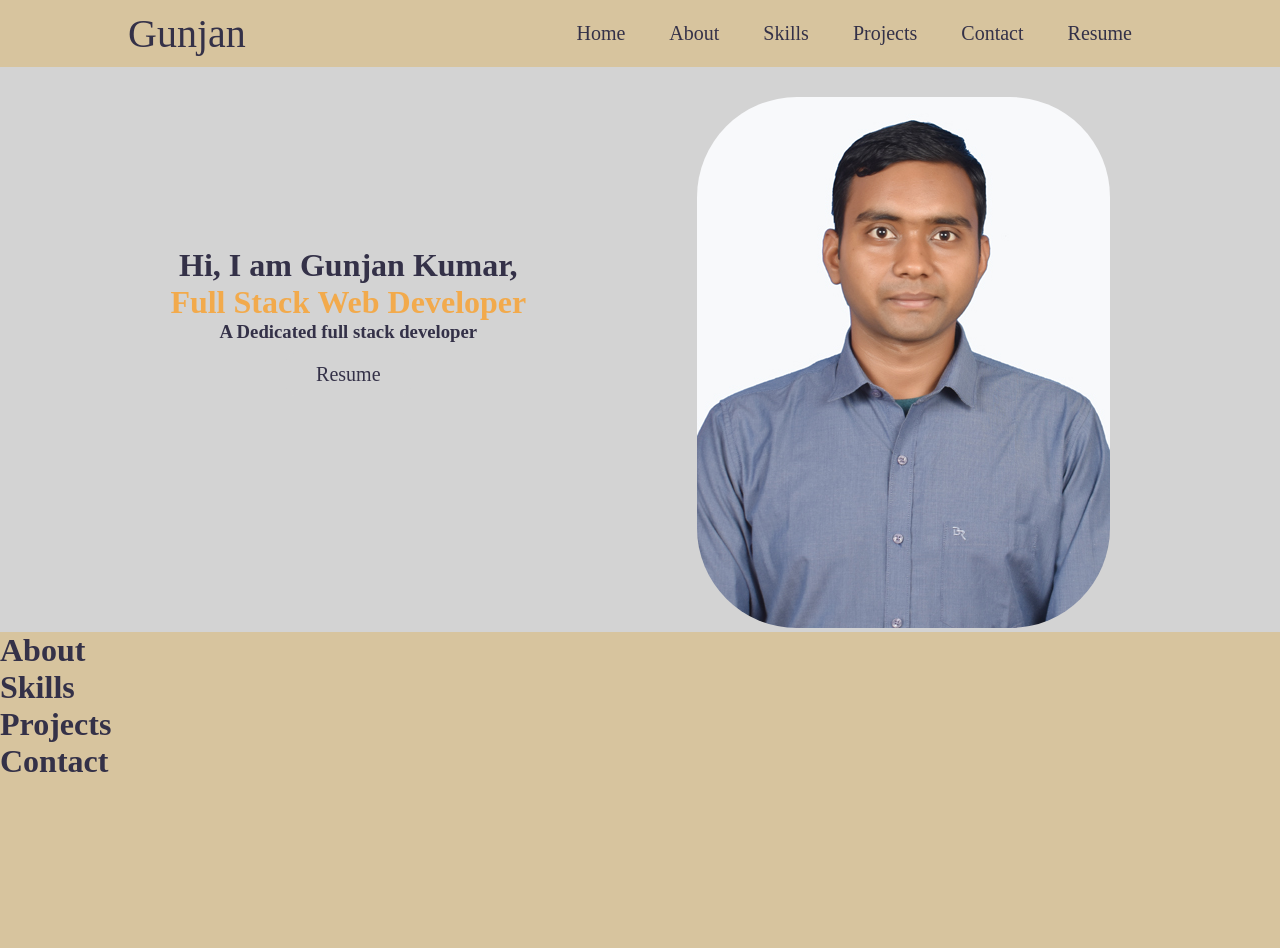
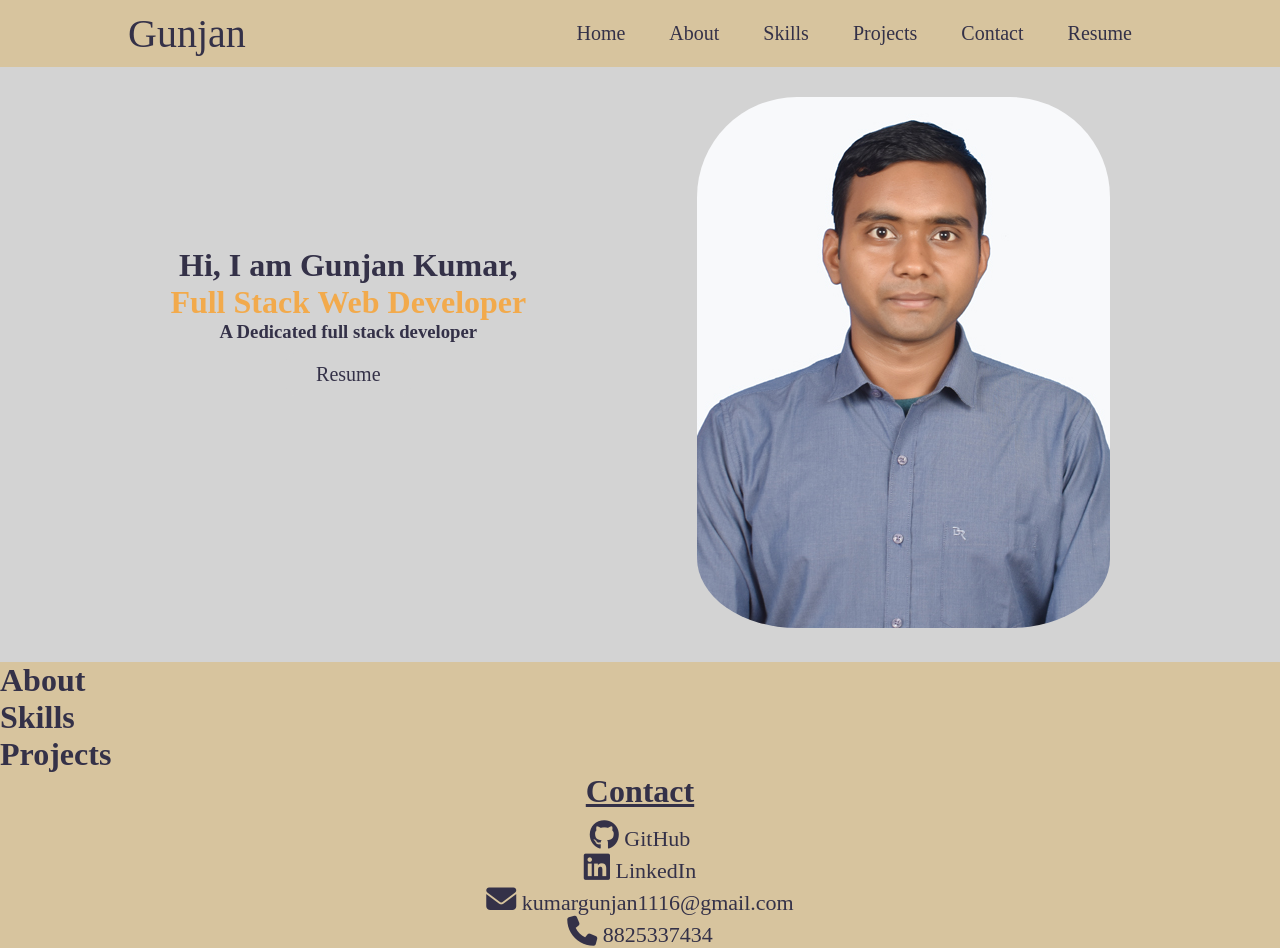
Before and after one commit to Gunjan1116/Gunjan1116.github.io, a website: page index.html in a window 1280 px wide. Before the commit the page ends 800 px from the top, so only its background shows below. Drawn offline with Linux system fonts and the light colour scheme.

Commit message:
added contact section

```diff
--- a/index.css
+++ b/index.css
@@ -77,4 +77,27 @@ nav ul li a:hover::after{
 }
 #home .home-img{
     border-radius: 100px;
+    padding-bottom: 30px;
 }
+/* home section css end */
+
+
+
+
+/* contact section css start */
+#contact{
+    text-align: center;
+    margin: auto;
+
+}
+#contact_inner{
+    font-size: 22px;
+
+}
+#contact_inner a{
+    color: #343148ff;
+    text-decoration: none;
+}
+#contact_inner i{
+    font-size: 30px;
+}
--- a/index.html
+++ b/index.html
@@ -6,6 +6,7 @@
     <meta name="viewport" content="width=device-width, initial-scale=1.0">
     <title>Gunjan Kumar portfolio</title>
     <link rel="stylesheet" href="index.css">
+    <link rel="stylesheet" href="https://cdnjs.cloudflare.com/ajax/libs/font-awesome/6.3.0/css/all.min.css">
 </head>
 <body>
     <!-- nav bar section start-->
@@ -48,7 +49,32 @@
         <h1>Projects</h1>
     </div>
     <div id="contact">
-        <h1>Contact</h1>
+        <h1 style="text-decoration: underline;margin-bottom: 10px;">Contact</h1>
+        <!-- GitHub profile link : id="contact-github"
+        LinkedIn profile link : id="contact-linkedin"
+        Phone number : id="contact-phone"
+        Email address : id="contact-email" -->
+        <div id="contact_inner">
+            <div>
+                <a href="https://github.com/Gunjan1116"><i class="fa-brands fa-github"></i></a>
+                <a id="contact-github" href="https://github.com/Gunjan1116"></i>GitHub</a>
+               </div>
+              <div>
+                <a href="https://www.linkedin.com/in/gunjan-kumar-753a7a16a/"><i class="fa-brands fa-linkedin"></i></a>
+                <a id="contact-linkedin" href="https://www.linkedin.com/in/gunjan-kumar-753a7a16a/">LinkedIn</a>
+              </div>
+
+              <div>
+                <a href="#contact"><i class="fa-solid fa-envelope"></i></a>
+                <a id="contact-email" href="#contact">kumargunjan1116@gmail.com</a>
+              </div>
+              <div>
+                <a href="#contact"><i class="fa-sharp fa-solid fa-phone"></i></a>
+                <a id="contact-phone" href="#contact">8825337434</a>
+              </div>
+            </div>
+        </div>
+
     </div>
 </body>
 </html>
```
Also changed, not shown: image/LI-In-Bug.png (added), image/github-mark.png (added), image/icons8-linkedin-60.png (added), image/phone.png (added).
